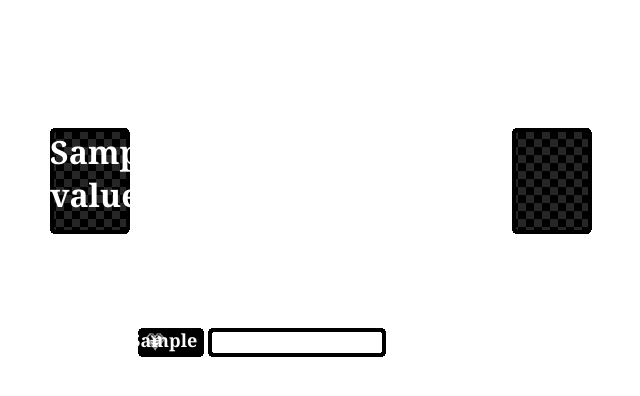
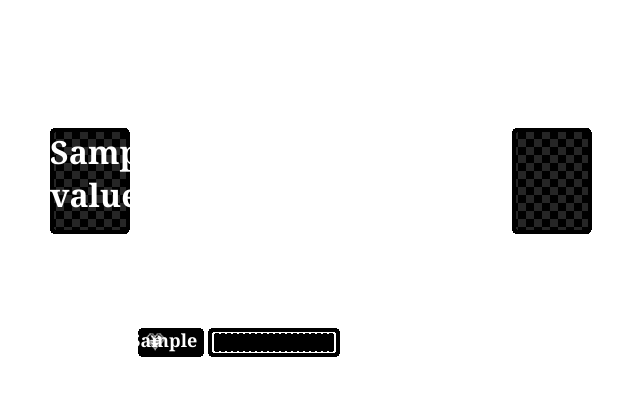
Before and after one commit to jhauberg/cards-deep-django, a Django app: template frontend/templates/board.html in a window 1280 px wide. Shown: the top 396 px of the page, without its empty margins (319-959 px from the left). Run offline with Django 3.2, Linux system fonts and the light colour scheme; the template is opened without the code that fills it: most values are stand-ins (such as "Sample title", 1, 10 or a date in 2020); parts of the project's set-up code (start-up, migrations or seed data) failed here and were passed over; some libraries are stand-ins or nearby versions.

Commit message:
Health is now shown as small bars inside the healthmeter.

```diff
--- a/frontend/assets/css/style.css
+++ b/frontend/assets/css/style.css
@@ -100,17 +100,23 @@
     font-size: 18px;
 }
 
-.health-bar {
+.health-bar-frame {
     background-image: url('../img/ui-health-bar_frame.png');
     background-repeat: no-repeat;
     position: relative;
     float: left;
-    width: 178px;
+    padding: 5px 6px 5px 6px;
+    width: 132px;
     height: 29px;
 }
 
-.health-bar .value {
-
+.health-bar {
+    background-image: url('../img/ui-health-bar.png');
+    background-repeat: repeat-x;
+    position: relative;
+    float: left;
+    width: 120px;
+    height: 19px;
 }
 
 /**
--- a/frontend/templates/board.html
+++ b/frontend/templates/board.html
@@ -36,7 +36,8 @@
                             {{ state.health }}
                         </div>
                     </div>
-                    <div class="health-bar">
+                    <div class="health-bar-frame">
+                        <div class="health-bar"></div>
                     </div>
                 </div>
             </div>
```
Also changed, not shown: frontend/assets/img/ui-health-bar.png (added), frontend/assets/img/ui-health-bar_frame.png.
